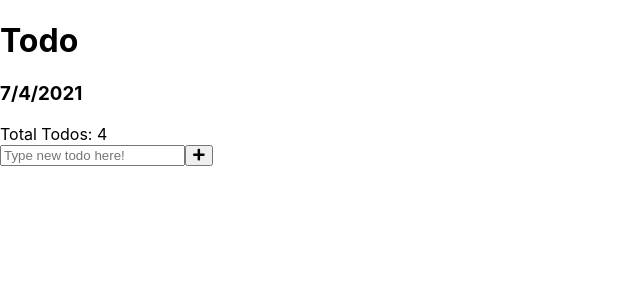
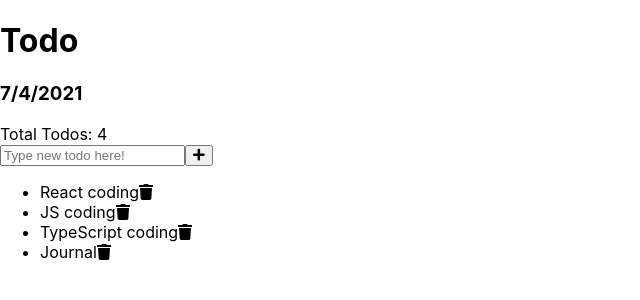
Before and after one commit to parkbx00/todo-app, a React (Create React App) app: page / in a window 1280 px wide. Shown: the top 300 px of the page, without its empty margins (0-640 px from the left). Built offline with nearby package versions, Linux system fonts and the light colour scheme.

Commit message:
ToDoList & Todo: initial HTML and delete functionality.

```diff
--- a/src/App.js
+++ b/src/App.js
@@ -1,20 +1,27 @@
 import "./App.module.css";
 import React, { Component } from "react";
+import { v4 as uuidv4 } from "uuid";
 import TodoHeader from "./component/TodoHeader/TodoHeader";
 import TodoAddForm from "./component/TodoAddForm/TodoAddForm";
+import TodoList from "./component/TodoList/TodoList";
 
 class App extends Component {
   state = {
     todos: [
-      { title: "React coding" },
-      { title: "JS coding" },
-      { title: "TypeScript coding" },
-      { title: "Journal" },
+      { id: uuidv4(), title: "React coding" },
+      { id: uuidv4(), title: "JS coding" },
+      { id: uuidv4(), title: "TypeScript coding" },
+      { id: uuidv4(), title: "Journal" },
     ],
   };
 
   handleAddTodo = (title) => {
-    const todos = [...this.state.todos, { title }];
+    const todos = [...this.state.todos, { id: uuidv4(), title }];
+    this.setState({ todos });
+  };
+
+  handleDeleteTodo = (todo) => {
+    const todos = this.state.todos.filter((item) => item.id !== todo.id);
     this.setState({ todos });
   };
 
@@ -23,6 +30,10 @@ class App extends Component {
       <>
         <TodoHeader todosList={this.state.todos} />
         <TodoAddForm todosList={this.state.todos} onAdd={this.handleAddTodo} />
+        <TodoList
+          todosList={this.state.todos}
+          onDelete={this.handleDeleteTodo}
+        />
       </>
     );
   }
--- /dev/null
+++ b/src/component/Todo/Todo.jsx
@@ -0,0 +1,18 @@
+import React from "react";
+import { FontAwesomeIcon } from "@fortawesome/react-fontawesome";
+import { faTrash } from "@fortawesome/free-solid-svg-icons";
+
+function Todo({ todo, onDelete }) {
+  const handleDeleteTodo = () => {
+    onDelete(todo);
+  };
+
+  return (
+    <li>
+      {todo.title}
+      <FontAwesomeIcon icon={faTrash} onClick={handleDeleteTodo} />
+    </li>
+  );
+}
+
+export default Todo;
--- /dev/null
+++ b/src/component/TodoList/TodoList.jsx
@@ -0,0 +1,18 @@
+import React from "react";
+import Todo from "../Todo/Todo";
+
+function TodoList({ todosList, onDelete }) {
+  const handleDeleteTodo = (todo) => {
+    onDelete(todo);
+  };
+
+  return (
+    <ul>
+      {todosList.map((todo) => (
+        <Todo key={todo.id} todo={todo} onDelete={handleDeleteTodo} />
+      ))}
+    </ul>
+  );
+}
+
+export default TodoList;
```
Also changed, not shown: src/component/Todo/Todo.module.css (added), src/component/TodoList/TodoList.module.css (added).
